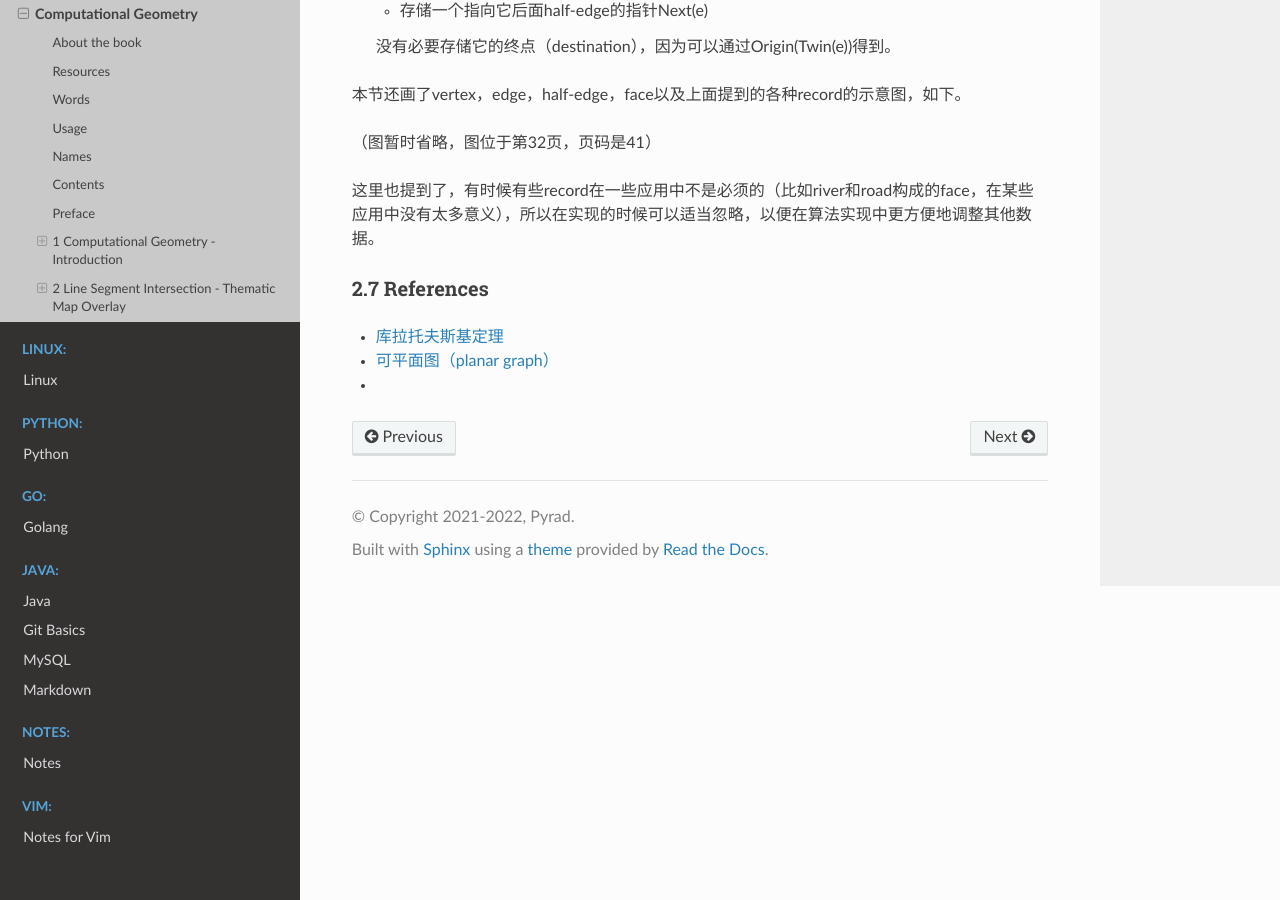
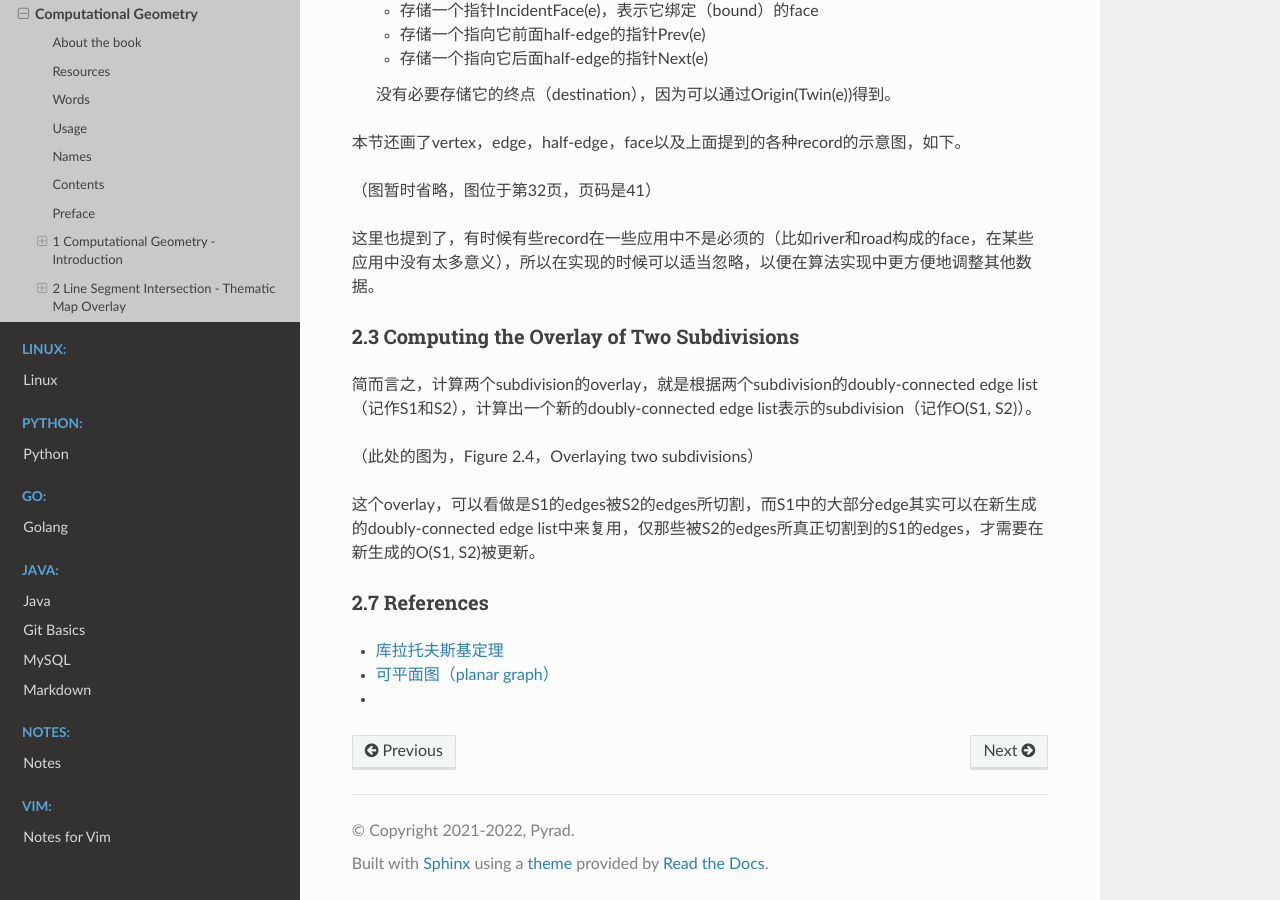
Before and after one commit to Pyrad/pyradnotes, a Sphinx documentation site: the page built from source/Geometry/ComputationalGeometryAA3rd.md, in a window 1280 px wide and 900 px high, scrolled down 16549 px. Built offline with Sphinx 7.4.7 and the Read the Docs theme 2.0.0, drawn with Linux system fonts in a browser that asks for light colours; some of the changed text lies outside the part shown.

Commit message:
CGAA3 Start section 2.3

```diff
--- a/source/Geometry/ComputationalGeometryAA3rd.md
+++ b/source/Geometry/ComputationalGeometryAA3rd.md
@@ -93,6 +93,8 @@ windy river 弯曲的河流（不是多风的河流）
 coinciding point 共点
 
 in a sense 某种意义上
+
+incident to 由...产生（这里incident是 *adj.*）
 
 
 
@@ -659,6 +661,16 @@ Lemma 2.2 和Lemma 2.3 分别是这个算法的正确性，以及算法的时间
 
 
 
+### 2.3 Computing the Overlay of Two Subdivisions
+
+简而言之，计算两个subdivision的overlay，就是根据两个subdivision的doubly-connected edge list（记作S1和S2），计算出一个新的doubly-connected edge list表示的subdivision（记作O(S1, S2)）。
+
+（此处的图为，Figure 2.4，Overlaying two subdivisions）
+
+这个overlay，可以看做是S1的edges被S2的edges所切割，而S1中的大部分edge其实可以在新生成的doubly-connected edge list中来复用，仅那些被S2的edges所真正切割到的S1的edges，才需要在新生成的O(S1, S2)被更新。
+
+
+
 
 
 
```
